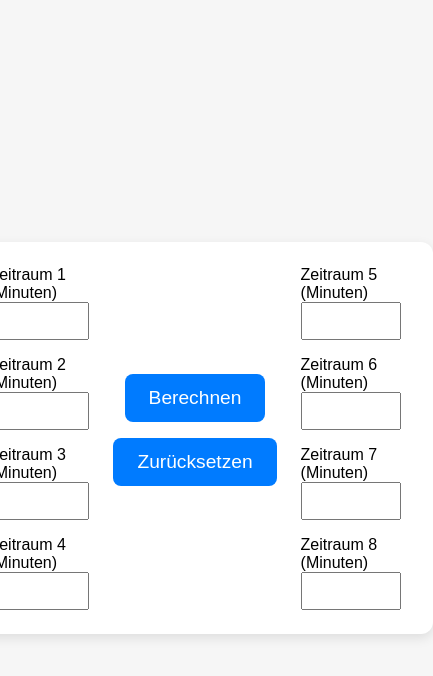
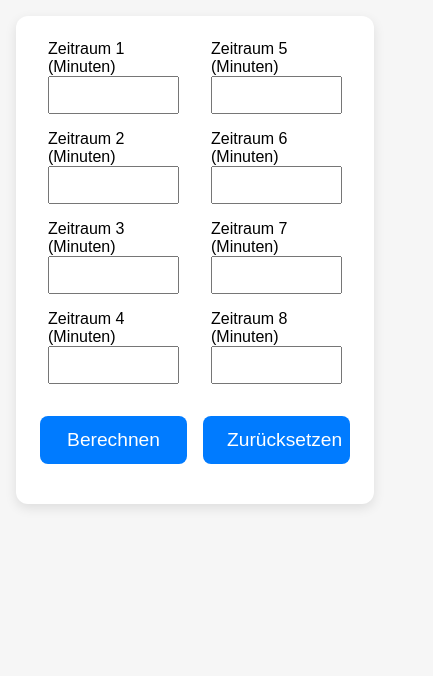
Before and after one commit to Narcus2000/zeitminuten_dezimalstunden, a plain HTML site: page index.html in a window 390 px wide. Shown: the whole page, 433 px wide, since content can reach past the window. Drawn offline with Linux system fonts and the light colour scheme.

Commit message:
Update index.html
better layout for smartphones

```diff
--- a/index.html
+++ b/index.html
@@ -3,28 +3,30 @@
 <head>
 <meta charset="UTF-8">
 <meta name="viewport" content="width=device-width, initial-scale=1.0">
-<title>Zeitminuten Dezimalstunden</title>
+<title>Pausen-Umrechner</title>
 <style>
     body {
         font-family: sans-serif;
         margin: 1rem;
         background: #f6f6f6;
-        display: flex;
-        justify-content: center;
-        align-items: center;
-        height: 100vh;
     }
     .container {
         display: flex;
+        flex-wrap: wrap;
+        justify-content: center;
         background: white;
         padding: 1rem;
         border-radius: 12px;
         box-shadow: 0 4px 12px rgba(0,0,0,0.1);
+        max-width: 500px;
+        margin: auto;
     }
     .column {
         display: flex;
         flex-direction: column;
         margin: 0 1rem;
+        flex: 1;
+        min-width: 120px;
     }
     label {
         margin-top: 0.5rem;
@@ -33,14 +35,16 @@
         margin-bottom: 0.5rem;
         padding: 0.5rem;
         font-size: 1rem;
-        width: 80px;
+        width: 100%;
+        box-sizing: border-box;
         text-align: center;
     }
     .buttons {
+        width: 100%;
         display: flex;
-        flex-direction: column;
         justify-content: center;
-        align-items: center;
+        flex-wrap: wrap;
+        margin-top: 1rem;
     }
     button {
         padding: 0.8rem 1.5rem;
@@ -51,6 +55,8 @@
         color: white;
         cursor: pointer;
         margin: 0.5rem;
+        flex: 1 1 40%;
+        min-width: 120px;
     }
     button:hover {
         background-color: #0056b3;
@@ -60,6 +66,7 @@
         font-size: 1.4rem;
         font-weight: bold;
         text-align: center;
+        width: 100%;
     }
 </style>
 </head>
@@ -76,12 +83,6 @@
         <input type="number" id="zeit4" min="0">
     </div>
 
-    <div class="buttons">
-        <button onclick="berechne()">Berechnen</button>
-        <button onclick="zuruecksetzen()">Zurücksetzen</button>
-        <div id="ergebnis"></div>
-    </div>
-
     <div class="column">
         <label>Zeitraum 5 (Minuten)</label>
         <input type="number" id="zeit5" min="0">
@@ -92,6 +93,13 @@
         <label>Zeitraum 8 (Minuten)</label>
         <input type="number" id="zeit8" min="0">
     </div>
+
+    <div class="buttons">
+        <button onclick="berechne()">Berechnen</button>
+        <button onclick="zuruecksetzen()">Zurücksetzen</button>
+    </div>
+
+    <div id="ergebnis"></div>
 </div>
 
 <script>
```
